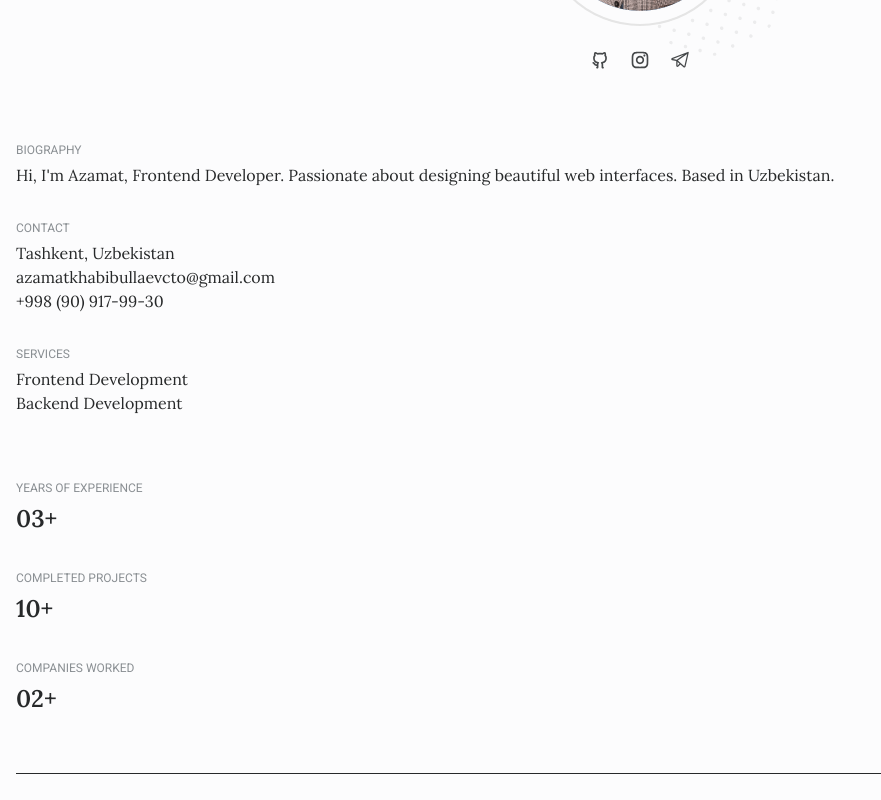
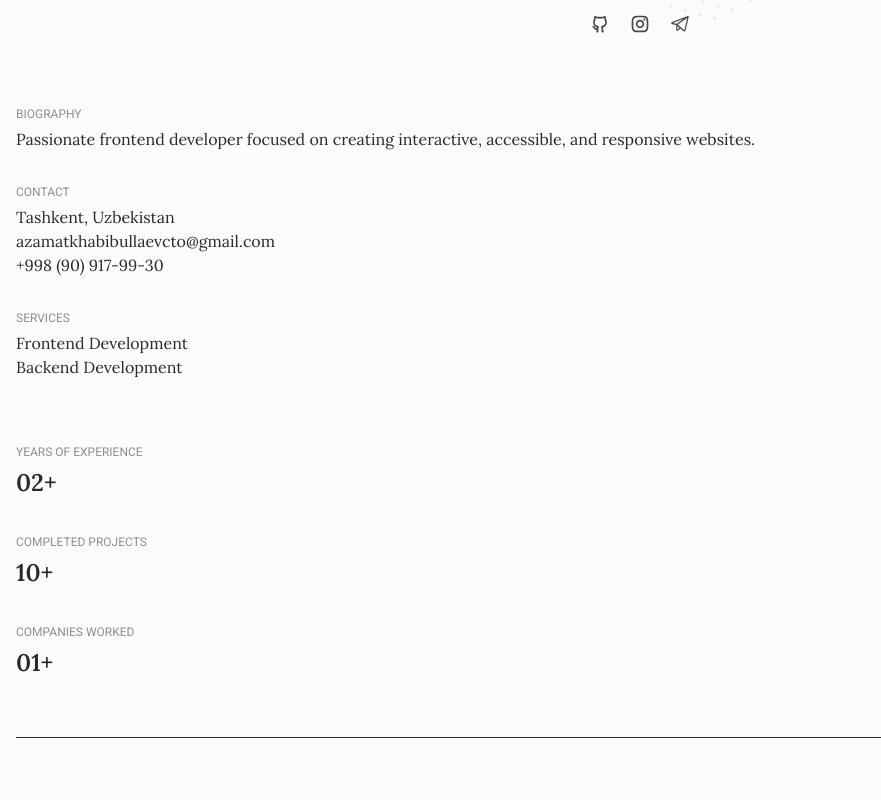
Before and after one commit to azamat-cto/personal, a Next.js app: page / in a window 1280 px wide. Shown: the part 540-1340 px from the top of the page, without its empty margins (0-881 px from the left). Built offline with nearby package versions, Linux system fonts and the light colour scheme; no server answers.

Commit message:
Change hero section

```diff
--- a/src/components/Hero.tsx
+++ b/src/components/Hero.tsx
@@ -16,7 +16,6 @@ function Hero() {
                         <h1 className="mb-2 text-center text-2xl tracking-[0.3px]">
                             Hi, I&apos;m Azamat <br />
                             Frontend Developer <br />
-                            Based in Tashkent
                         </h1>
 
                         <div className="relative grid h-[290px] w-[200px] place-items-center justify-self-center rounded-[6.25rem] border-2 bg-background">
@@ -74,8 +73,8 @@ function Hero() {
                                 BIOGRAPHY
                             </h3>
                             <p className="pr-16 font-display text-heading">
-                                Hi, I&apos;m Azamat, Frontend Developer. Passionate about designing
-                                beautiful web interfaces. Based in Uzbekistan.
+                                Passionate frontend developer focused on creating interactive,
+                                accessible, and responsive websites.
                             </p>
                         </div>
                         <div>
@@ -119,7 +118,7 @@ function Hero() {
                                 YEARS OF EXPERIENCE
                             </h3>
                             <p className="pr-16 font-display text-2xl font-semibold text-heading">
-                                03+
+                                02+
                             </p>
                         </div>
                         <div>
@@ -135,7 +134,7 @@ function Hero() {
                                 COMPANIES WORKED
                             </h3>
                             <p className="pr-16 font-display text-2xl font-semibold text-heading">
-                                02+
+                                01+
                             </p>
                         </div>
                     </div>
```
